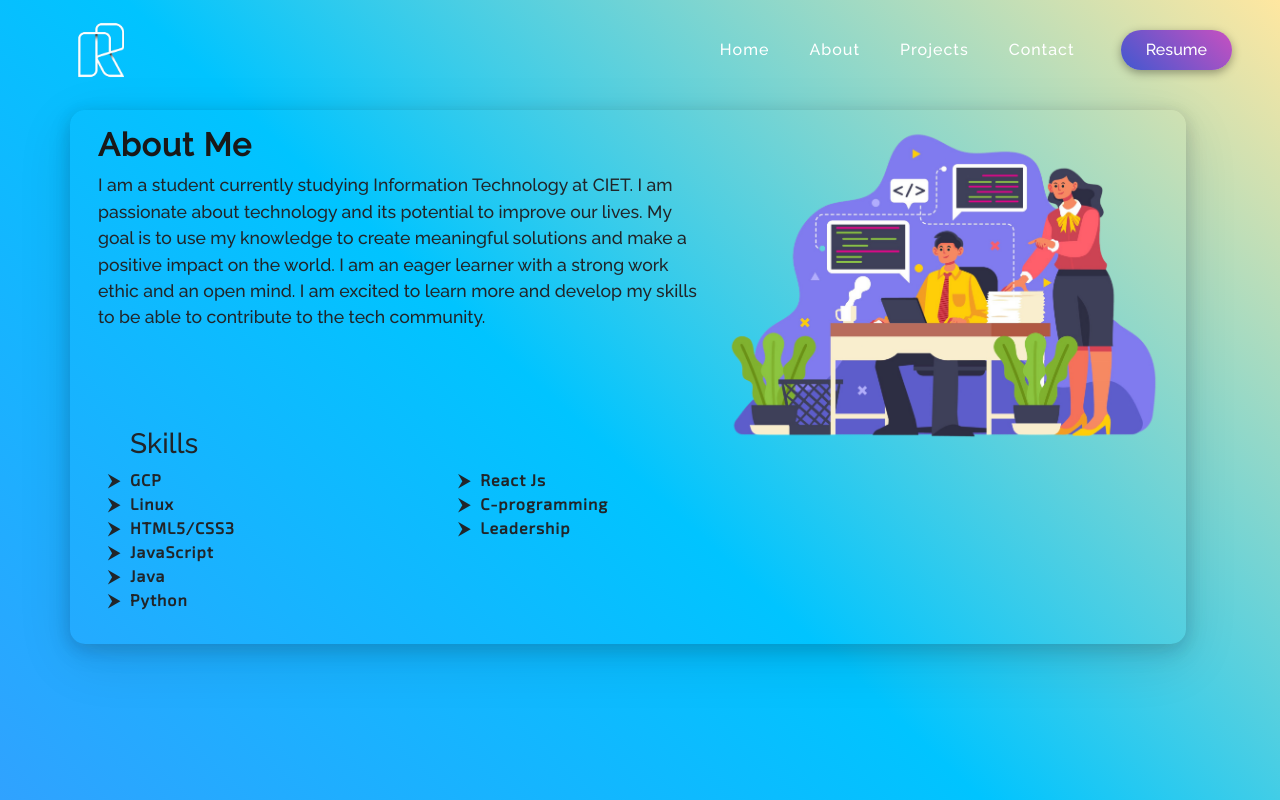
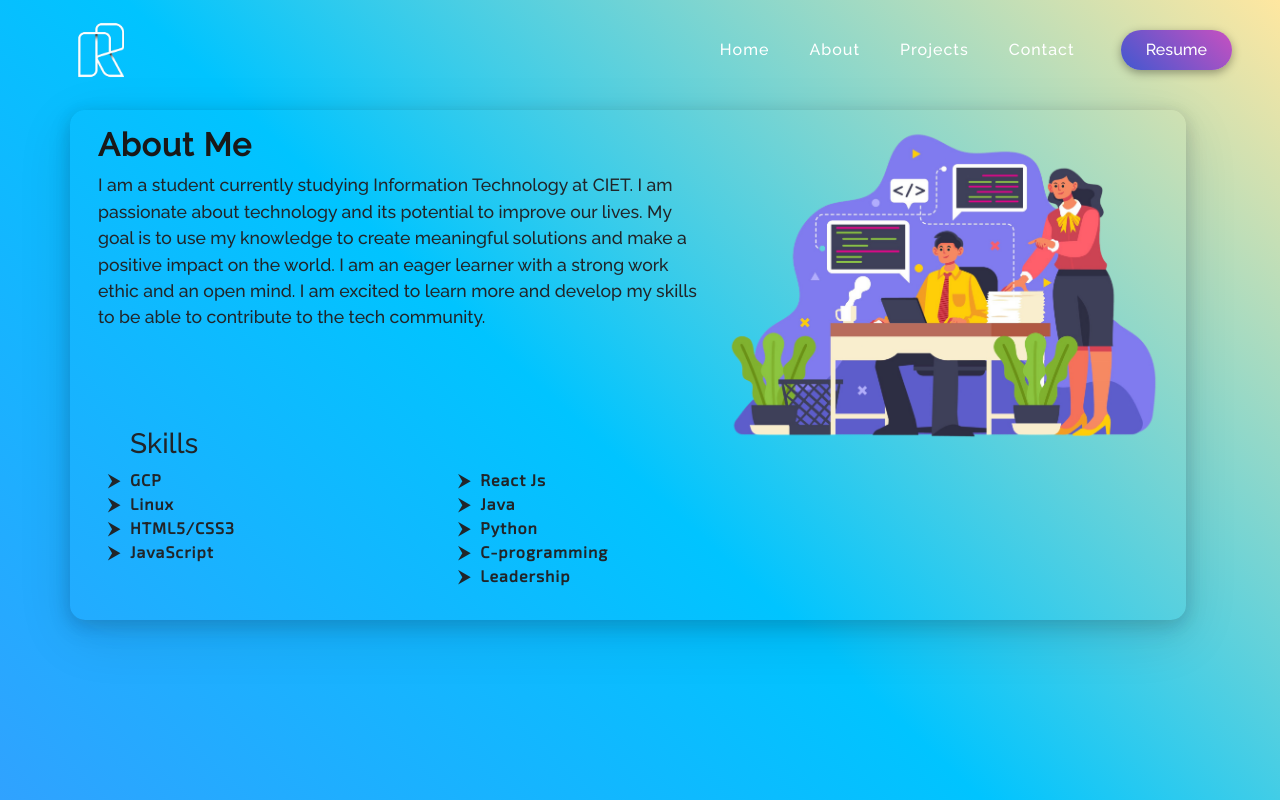
Before and after one commit to raghulvj01/React-portfolio, a React (Create React App) app: page /about in a window 1280 px wide. Built offline with nearby package versions, Linux system fonts and the light colour scheme; a web font is replaced by a local one.

Commit message:
Update Aboutpage.js

```diff
--- a/src/components/Aboutpage/Aboutpage.js
+++ b/src/components/Aboutpage/Aboutpage.js
@@ -20,11 +20,11 @@ function Aboutpage() {
                                     <li>Linux</li>
                                     <li>HTML5/CSS3</li>
                                     <li>JavaScript</li>
-                                    <li>Java</li>
-                                    <li>Python</li>
                                 </Col>
                                 <Col md={5}>
                                     <li>React Js</li>
+                                    <li>Java</li>
+                                    <li>Python</li>
                                     <li>C-programming</li>
                                     <li>Leadership</li>
                                 </Col>
```
